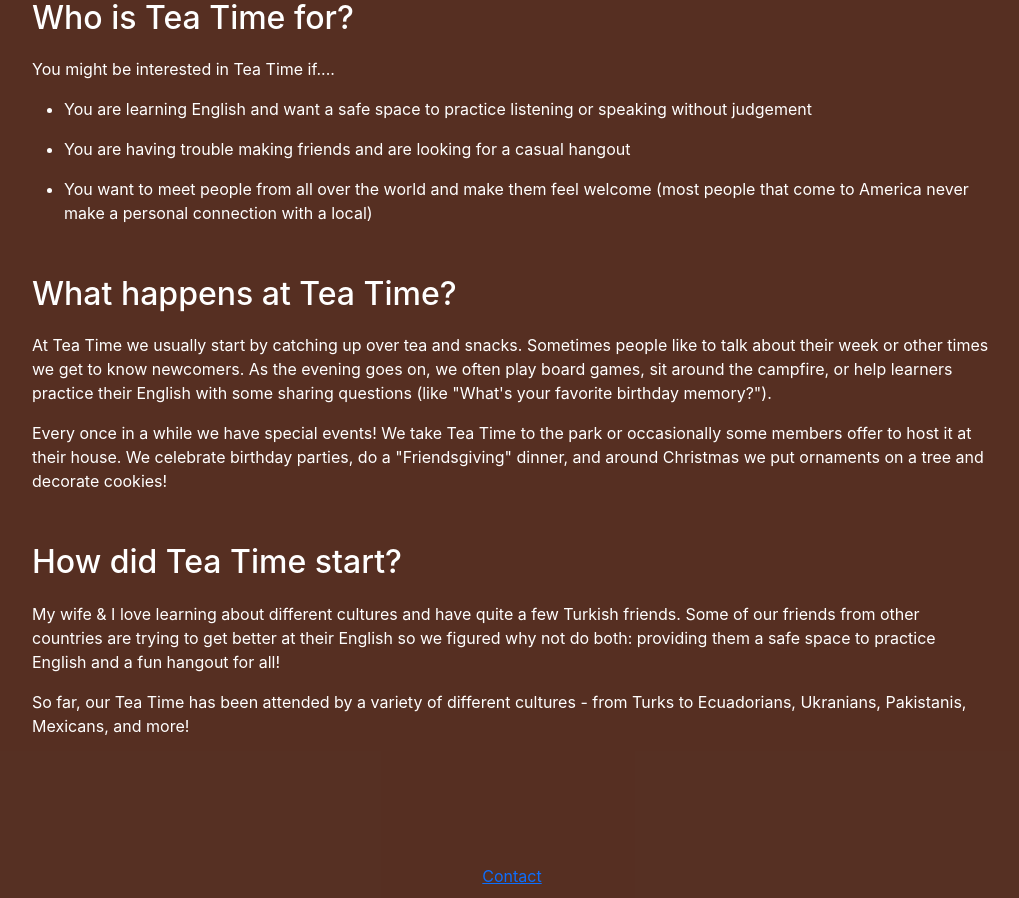
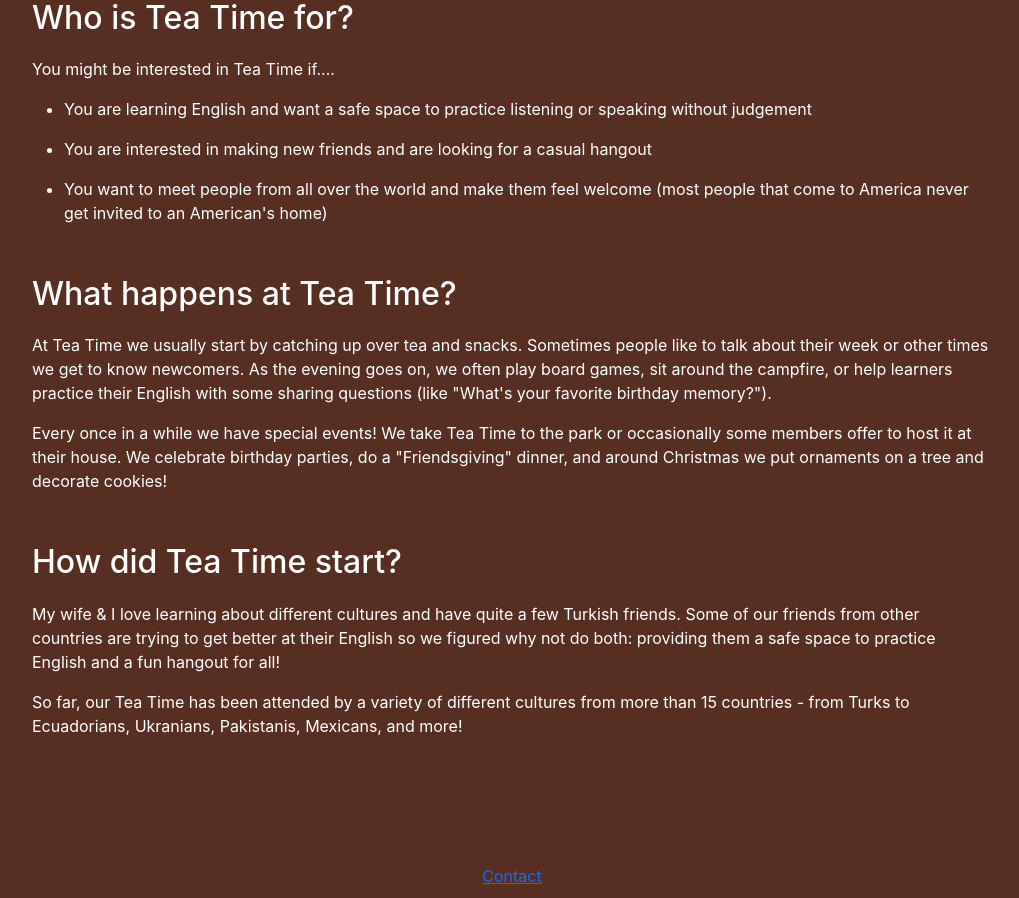
Before and after one commit to derekantrican/TeaTime, a React (Create React App) app: page /about in a window 1280 px wide. Shown: the part 520-1418 px from the top of the page, without its empty margins (128-1147 px from the left). Built offline with nearby package versions, Linux system fonts and the light colour scheme.

Commit message:
Tweaked wording of About page

```diff
--- a/src/pages/About.js
+++ b/src/pages/About.js
@@ -21,10 +21,10 @@ export function About() {
                         <p>You are learning English and want a safe space to practice listening or speaking without judgement</p>
                     </li>
                     <li>
-                        <p>You are having trouble making friends and are looking for a casual hangout</p>
+                        <p>You are interested in making new friends and are looking for a casual hangout</p>
                     </li>
                     <li>
-                        <p>You want to meet people from all over the world and make them feel welcome (most people that come to America never make a personal connection with a local)</p>
+                        <p>You want to meet people from all over the world and make them feel welcome (most people that come to America never get invited to an American's home)</p>
                     </li>
                 </ul>
                 <h2>What happens at Tea Time?</h2>
@@ -43,7 +43,7 @@ export function About() {
                     English so we figured why not do both: providing them a safe space to practice English and a fun hangout for all!
                 </p>
                 <p>
-                    So far, our Tea Time has been attended by a variety of different cultures - from Turks to Ecuadorians, Ukranians, Pakistanis, Mexicans, and more!
+                    So far, our Tea Time has been attended by a variety of different cultures from more than 15 countries - from Turks to Ecuadorians, Ukranians, Pakistanis, Mexicans, and more!
                 </p>
             </div>
         </div>
```
